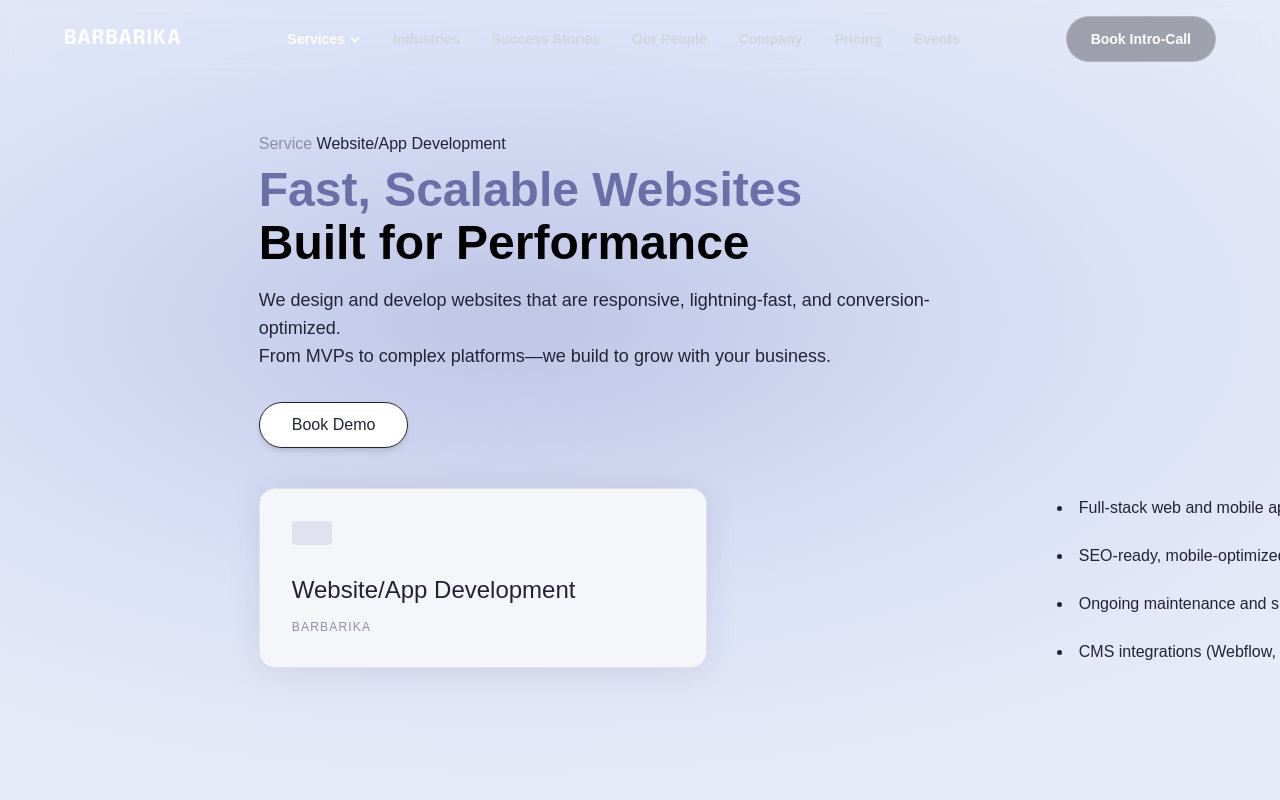
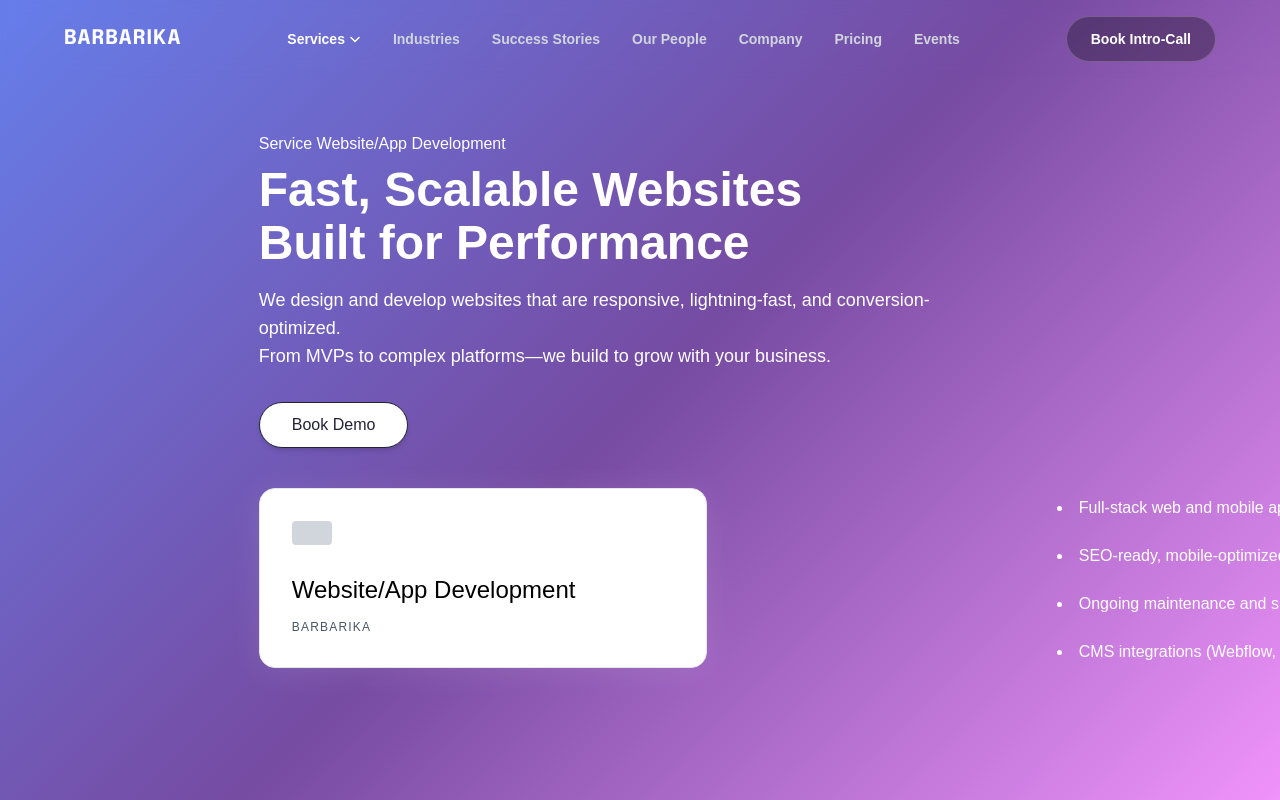
Before and after one commit to xbarbarika/consultingweb3, a Next.js app: page /website-dev in a window 1280 px wide. Shown: the top 800 px of the page. Built offline with nearby package versions, Linux system fonts and the light colour scheme.

Commit message:
background and further changes

```diff
--- a/src/app/website-dev/page.tsx
+++ b/src/app/website-dev/page.tsx
@@ -4,18 +4,18 @@ import Link from 'next/link';
 
 export default function Service() {
   return (
-    <div className="min-h-screen flex flex-col" style={{ background: 'radial-gradient(ellipse 80% 60% at 40% 40%, #bfc6e6 0%, #dbe2f7 60%, #e7eaf7 100%)' }}>
+    <div className="min-h-screen text-white flex flex-col" style={{ background: 'linear-gradient(135deg, #667eea 0%, #764ba2 50%, #f093fb 100%)' }}>
       <Navbar />
       <main className="w-full flex-1 flex flex-col items-start justify-center py-10 px-4 md:px-8 lg:ml-[6cm] lg:px-8">
         {/* Service Label */}
-        <div className="text-[#8d8fa7] text-base mb-2 font-medium">Service <span className="text-[#232336] font-normal">Website/App Development</span></div>
+        <div className="text-white text-base mb-2 font-medium">Service <span className="text-white font-normal">Website/App Development</span></div>
         {/* Main Heading */}
-        <h1 className="text-[2rem] sm:text-4xl md:text-5xl font-bold leading-tight text-[#6b6fa7]" style={{lineHeight: '1.1'}}>
+        <h1 className="text-[2rem] sm:text-4xl md:text-5xl font-bold leading-tight text-white" style={{lineHeight: '1.1'}}>
           Fast, Scalable Websites<br />
-          <span className="text-black font-extrabold">Built for Performance</span>
+          <span className="text-white font-extrabold">Built for Performance</span>
         </h1>
         {/* Subheading */}
-        <p className="mt-4 text-[#232336] max-w-2xl text-base sm:text-lg font-normal">
+        <p className="mt-4 text-white max-w-2xl text-base sm:text-lg font-normal">
           We design and develop websites that are responsive, lightning-fast, and conversion-optimized.<br />
           From MVPs to complex platforms—we build to grow with your business.
         </p>
@@ -31,14 +31,14 @@ export default function Service() {
         <div className="flex flex-col md:flex-row gap-10 mt-10 items-start w-full">
           {/* Card */}
           <div className="flex flex-col items-start w-full md:w-auto" style={{flex: '1 1 340px', minWidth: 0}}>
-            <div className="bg-[#f5f6fa] rounded-2xl p-6 sm:p-8 min-w-[220px] md:min-w-[340px] min-h-[140px] md:min-h-[180px] flex flex-col justify-between shadow-lg border border-[#e0e2ef] relative w-full max-w-md" style={{boxShadow: '0 4px 32px 0 rgba(36, 40, 80, 0.10)'}}>
-              <div className="w-8 h-5 sm:w-10 sm:h-6 bg-[#e0e2ef] rounded mb-6" />
-              <div className="text-xl sm:text-2xl font-medium mb-2 text-[#232336]">Website/App Development</div>
-              <div className="text-xs text-[#8d8fa7] tracking-widest">BARBARIKA</div>
+            <div className="bg-white rounded-2xl p-6 sm:p-8 min-w-[220px] md:min-w-[340px] min-h-[140px] md:min-h-[180px] flex flex-col justify-between shadow-lg border border-gray-200 relative w-full max-w-md" style={{boxShadow: '0 4px 32px 0 rgba(255, 255, 255, 0.1)'}}>
+              <div className="w-8 h-5 sm:w-10 sm:h-6 bg-gray-300 rounded mb-6" />
+              <div className="text-xl sm:text-2xl font-medium mb-2 text-black">Website/App Development</div>
+              <div className="text-xs text-gray-600 tracking-widest">BARBARIKA</div>
             </div>
           </div>
           {/* Features List */}
-          <ul className="space-y-6 text-base text-[#232336] list-disc list-inside mt-2 flex-1 w-full md:w-auto min-w-0 break-words font-normal">
+          <ul className="space-y-6 text-base text-white list-disc list-inside mt-2 flex-1 w-full md:w-auto min-w-0 break-words font-normal">
             <li>Full-stack web and mobile app development</li>
             <li>SEO-ready, mobile-optimized builds</li>
             <li>Ongoing maintenance and support</li>
--- a/src/components/Navbar.tsx
+++ b/src/components/Navbar.tsx
@@ -1,5 +1,5 @@
 'use client';
-import React, { useState } from 'react';
+import React, { useState, useRef, useEffect } from 'react';
 import Link from 'next/link';
 import { usePathname } from 'next/navigation';
 
@@ -36,10 +36,39 @@ const servicesDropdown = [
 const Navbar: React.FC<NavbarProps> = ({ onMenuClick }) => {
   const pathname = usePathname();
   const [servicesOpen, setServicesOpen] = useState(false);
-  const handleServicesClick = (e: React.MouseEvent<HTMLSpanElement> | React.KeyboardEvent<HTMLSpanElement>) => {
-    e.preventDefault();
-    setServicesOpen((open) => !open);
+  const servicesRef = useRef<HTMLDivElement>(null);
+  const timeoutRef = useRef<NodeJS.Timeout | null>(null);
+
+  // Handle click outside to close dropdown
+  useEffect(() => {
+    const handleClickOutside = (event: MouseEvent) => {
+      if (servicesRef.current && !servicesRef.current.contains(event.target as Node)) {
+        setServicesOpen(false);
+      }
+    };
+
+    if (servicesOpen) {
+      document.addEventListener('mousedown', handleClickOutside);
+    }
+
+    return () => {
+      document.removeEventListener('mousedown', handleClickOutside);
+    };
+  }, [servicesOpen]);
+
+  const handleMouseEnter = () => {
+    if (timeoutRef.current) {
+      clearTimeout(timeoutRef.current);
+    }
+    setServicesOpen(true);
   };
+
+  const handleMouseLeave = () => {
+    timeoutRef.current = setTimeout(() => {
+      setServicesOpen(false);
+    }, 100);
+  };
+
   return (
     <nav className="w-full flex items-center justify-between px-4 sm:px-6 lg:px-16 py-3 sm:py-4 text-white font-medium text-sm fixed top-0 left-0 z-30 bg-transparent hover:bg-black transition-colors duration-300 backdrop-blur-sm group">
       {/* Logo and Brand */}
@@ -63,20 +92,24 @@ const Navbar: React.FC<NavbarProps> = ({ onMenuClick }) => {
             className={`relative flex items-center cursor-pointer hover:text-pink-400 transition text-sm font-semibold capitalize ${index === 0 ? 'text-white' : 'text-gray-300'}`}
           >
             {item.label === 'Services' ? (
-              <>
-                <span
-                  className="capitalize flex items-center gap-1 select-none"
-                  onClick={handleServicesClick}
-                  tabIndex={0}
-                  onKeyDown={e => { if (e.key === 'Enter' || e.key === ' ') handleServicesClick(e); }}
-                  aria-haspopup="true"
-                  aria-expanded={servicesOpen}
-                  role="button"
-                >
-                  {item.label} <svg width="12" height="8" viewBox="0 0 12 8" fill="none" xmlns="http://www.w3.org/2000/svg"><path d="M2 2.5L6 6.5L10 2.5" stroke="currentColor" strokeWidth="1.5" strokeLinecap="round" strokeLinejoin="round"/></svg>
-                </span>
+              <div
+                ref={servicesRef}
+                className="relative"
+                onMouseEnter={handleMouseEnter}
+                onMouseLeave={handleMouseLeave}
+              >
+                <Link href="/service">
+                  <span className="capitalize flex items-center gap-1 select-none">
+                    {item.label} <svg width="12" height="8" viewBox="0 0 12 8" fill="none" xmlns="http://www.w3.org/2000/svg"><path d="M2 2.5L6 6.5L10 2.5" stroke="currentColor" strokeWidth="1.5" strokeLinecap="round" strokeLinejoin="round"/></svg>
+                  </span>
+                </Link>
                 {servicesOpen && (
-                  <div className="absolute left-0 top-full mt-2 w-64 bg-white text-black rounded-lg shadow-lg py-2 z-50 border border-gray-200 animate-fade-in" style={{minWidth: '260px'}}>
+                  <div
+                    className="absolute left-0 top-full mt-0 w-64 bg-white text-black rounded-lg shadow-lg py-2 z-50 border border-gray-200 animate-fade-in"
+                    style={{minWidth: '260px'}}
+                    onMouseEnter={handleMouseEnter}
+                    onMouseLeave={handleMouseLeave}
+                  >
                     {servicesDropdown.map((service) => (
                       service.href ? (
                         <Link key={service.label} href={service.href}>
@@ -92,7 +125,7 @@ const Navbar: React.FC<NavbarProps> = ({ onMenuClick }) => {
                     ))}
                   </div>
                 )}
-              </>
+              </div>
             ) : item.label === 'Industries' ? (
               pathname === '/' ? (
                 <span
```
